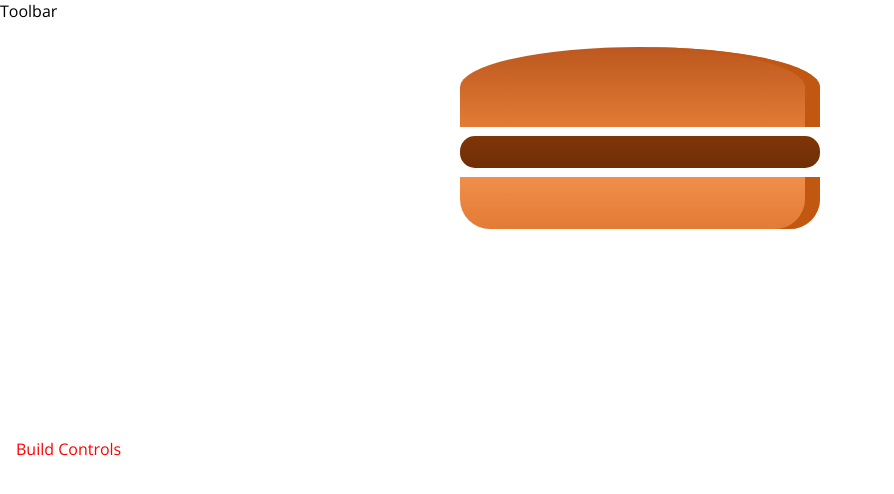
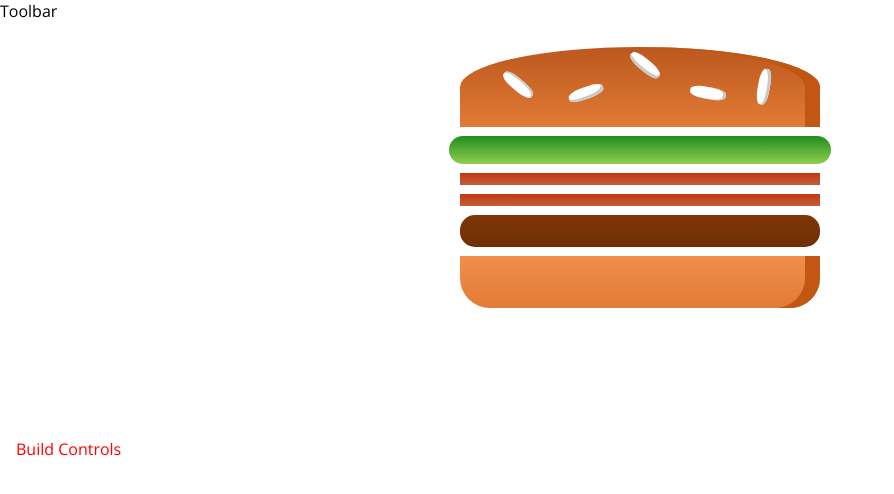
Before and after one commit to mikeborowy/react-code-burger-app, a React app: page / in a window 1280 px wide. Shown: the top 494 px of the page, without its empty margins (0-894 px from the left). Built offline with nearby package versions, Linux system fonts and the light colour scheme.

Commit message:
Added Bureger builder view

```diff
--- a/src/components/views/burgerBuilder/BurgerBuilder.js
+++ b/src/components/views/burgerBuilder/BurgerBuilder.js
@@ -3,10 +3,20 @@ import Aux from '../../hoc/Aux';
 import Burger from '../burgerBuilder/burger/Burger';
 
 class BurgerBuilder extends Component {
+
+    state = {
+        ingredients: {
+            salad: 1,
+            bacon: 2,
+            cheese: 2,
+            meat: 1
+        }
+    }
+
     render() {
         return (
             <Aux>
-                <Burger />
+                <Burger ingredients={this.state.ingredients}/>
                 <div>Build Controls</div>
             </Aux>
         );
--- a/src/components/views/burgerBuilder/burger/Burger.js
+++ b/src/components/views/burgerBuilder/burger/Burger.js
@@ -1,17 +1,38 @@
 import React from 'react';
+import PropTypes from 'prop-types';
 import styles from './burger.scss';
 import Ingredient from './ingredient/Ingredient';
-import { ingrediets } from '../../../../constants/index';
+import { ingredientsConst } from '../../../../constants/index';
 
-const Burger = () => {
+const propTypes = {
+    ingredients: PropTypes.object.isRequired
+}
+
+const Burger = (props) => {
+    const { ingredients } = props;
+
+    const renderIngredients = () => Object
+        .keys(ingredients)
+        .map(ingKey => {
+            return [...Array(ingredients[ingKey])].map((_, idx) => {
+                        return (
+                            <Ingredient
+                                key={ingKey + idx}
+                                type={ingKey}
+                            />
+                        )
+                    })
+        })
+
     return (
         <div className={styles.burger}>
-            <Ingredient type={ingrediets.BREAD_TOP}/>
-            <Ingredient type={ingrediets.CHEESE}/>
-            <Ingredient type={ingrediets.MEAT}/>
-            <Ingredient type={ingrediets.BREAD_BOTTOM}/>
+            <Ingredient type={ingredientsConst.BREAD_TOP}/>
+            {renderIngredients()}
+            <Ingredient type={ingredientsConst.BREAD_BOTTOM}/>
         </div>
     );
 };
 
+Burger.propTypes = propTypes;
+
 export default Burger;
--- a/src/components/views/burgerBuilder/burger/ingredient/Ingredient.js
+++ b/src/components/views/burgerBuilder/burger/ingredient/Ingredient.js
@@ -1,7 +1,7 @@
 import React, { PureComponent } from 'react';
 import PropTypes from 'prop-types';
 import styles from './ingredient.scss';
-import { ingrediets } from '../../../../../constants/index';
+import { ingredientsConst } from '../../../../../constants/index';
 
 class Ingredient extends PureComponent {
 
@@ -13,45 +13,45 @@ class Ingredient extends PureComponent {
     let ingredient = null;
 
     switch (this.props.type) {
-        case ingrediets.BREAD_BOTTOM:
+        case ingredientsConst.BREAD_BOTTOM:
             ingredient = (
-                <div className={styles[ingrediets.BREAD_BOTTOM]}>
+                <div className={styles[ingredientsConst.BREAD_BOTTOM]}>
 
                 </div>
             );
             break;
-        case ingrediets.BREAD_TOP:
+        case ingredientsConst.BREAD_TOP:
             ingredient = (
-                <div className={styles[ingrediets.BREAD_TOP]}>
-                    <div className={styles.seeds-1}></div>
-                    <div className={styles.seeds-2}></div>
+                <div className={styles[ingredientsConst.BREAD_TOP]}>
+                    <div className={styles['seeds-1']}></div>
+                    <div className={styles['seeds-2']}></div>
                 </div>
             );
             break;
-        case ingrediets.MEAT:
+        case ingredientsConst.MEAT:
             ingredient = (
-                <div className={styles[ingrediets.MEAT]}>
+                <div className={styles[ingredientsConst.MEAT]}>
 
                 </div>
             );
             break;
-        case ingrediets.CHEESE:
+        case ingredientsConst.CHEESE:
             ingredient = (
-                <div className={styles[ingrediets.CHEESE]}>
+                <div className={styles[ingredientsConst.CHEESE]}>
 
                 </div>
             );
             break;
-        case ingrediets.SALAD:
+        case ingredientsConst.SALAD:
             ingredient = (
-                <div className={styles[ingrediets.SALAD]}>
+                <div className={styles[ingredientsConst.SALAD]}>
 
                 </div>
             );
             break;
-        case ingrediets.BACON:
+        case ingredientsConst.BACON:
             ingredient = (
-                <div className={styles[ingrediets.BACON]}>
+                <div className={styles[ingredientsConst.BACON]}>
 
                 </div>
             );
--- a/src/constants/index.js
+++ b/src/constants/index.js
@@ -1,4 +1,4 @@
-export const ingrediets = {
+export const ingredientsConst = {
     BREAD_BOTTOM: 'bread-bottom',
     BREAD_TOP: 'bread-top',
     MEAT: 'meat',
```
